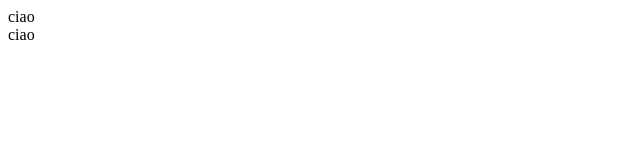
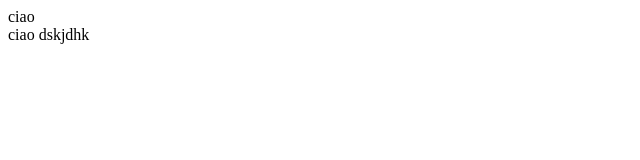
Before and after one commit to luishs0/test-1, a plain HTML site: page index.html in a window 1280 px wide. Shown: the full height of the page, 0-640 px from the left. Drawn offline with Linux system fonts and the light colour scheme.

Commit message:
completato2

```diff
--- a/index.html
+++ b/index.html
@@ -11,6 +11,8 @@
     <header>ciao</header>
 
 
-    <main>ciao</main>
+    <main>ciao
+        dskjdhk
+    </main>
 </body>
 </html>
```
